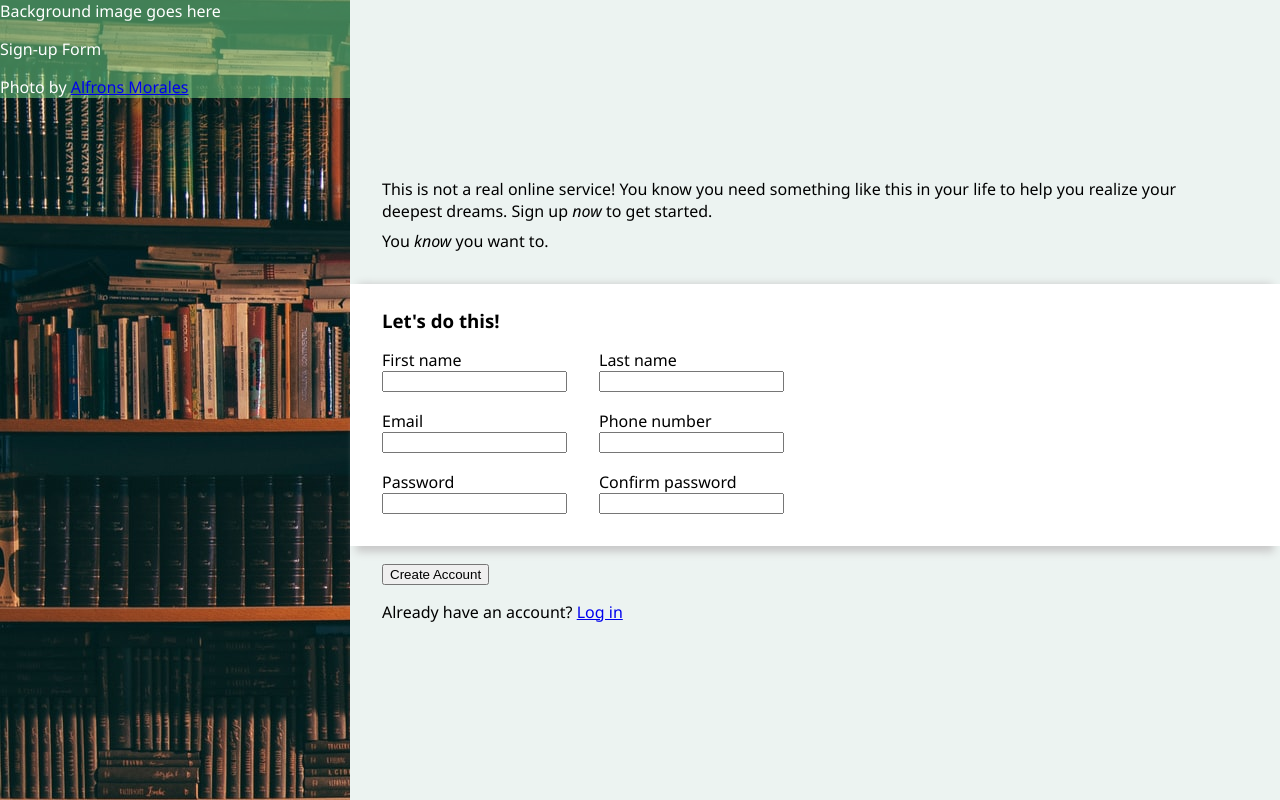
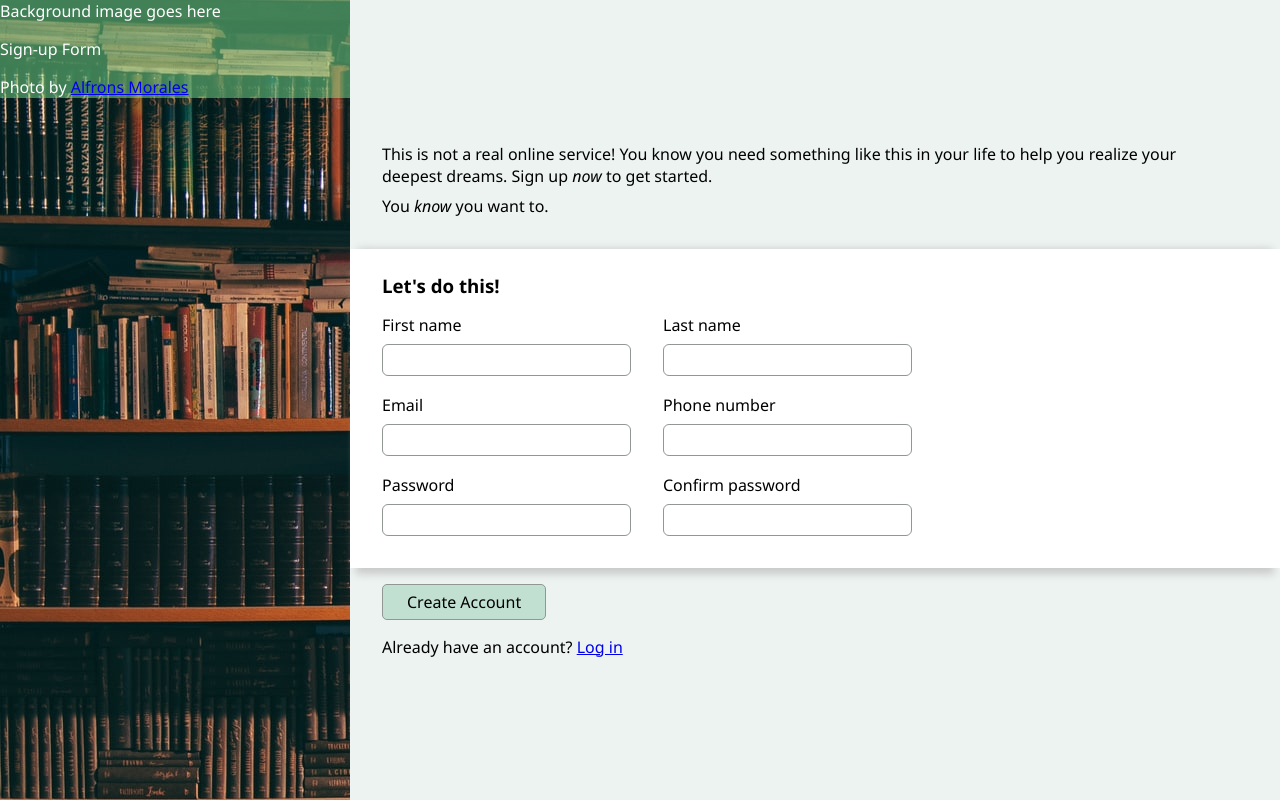
Before and after one commit to Blastose/sign-up-form, a plain HTML site: page index.html in a window 1280 px wide. Drawn offline with Linux system fonts and the light colour scheme.

Commit message:
Add custom styling to form inputs

```diff
--- a/styles.css
+++ b/styles.css
@@ -79,6 +79,7 @@ body {
 .form-item {
   display: flex;
   flex-direction: column;
+  gap: 8px;
 }
 
 .sign-up-info {
@@ -87,7 +88,47 @@ body {
   gap: 18px;
 }
 
-@media only screen and (min-width: 600px) {
+input {
+  all: unset;
+}
+
+input[type="email"],
+input[type="text"],
+input[type="password"],
+input[type="tel"] {
+  width: 100%;
+  padding: 4px 8px;
+  box-sizing: border-box;
+  border: 1px solid rgb(145, 151, 147);
+  border-radius: 6px;
+}
+
+input[type="email"]:focus,
+input[type="text"]:focus,
+input[type="password"]:focus,
+input[type="tel"]:focus {
+  outline: 1px solid rgb(87, 172, 132);
+  border: 1px solid rgb(87, 172, 132);
+  background-color: rgb(250, 255, 253);
+}
+
+input[type="button"] {
+  border: 1px solid rgb(145, 151, 147);
+  border-radius: 5px;
+  padding: 6px 24px;
+  background-color: rgb(193, 224, 210);
+}
+
+input[type="button"]:focus {
+  outline: 1px solid rgb(87, 172, 132);
+}
+
+input[type="button"]:hover {
+  background-color: rgb(240, 255, 248);
+  cursor: pointer;
+}
+
+@media only screen and (min-width: 800px) {
   .container {
     flex-direction: row;
     height: auto;
```
